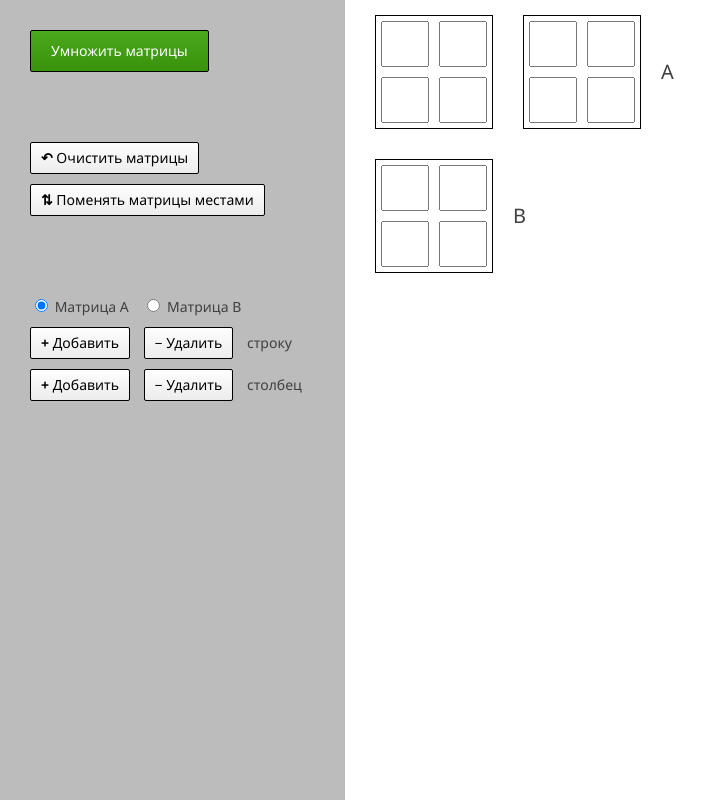
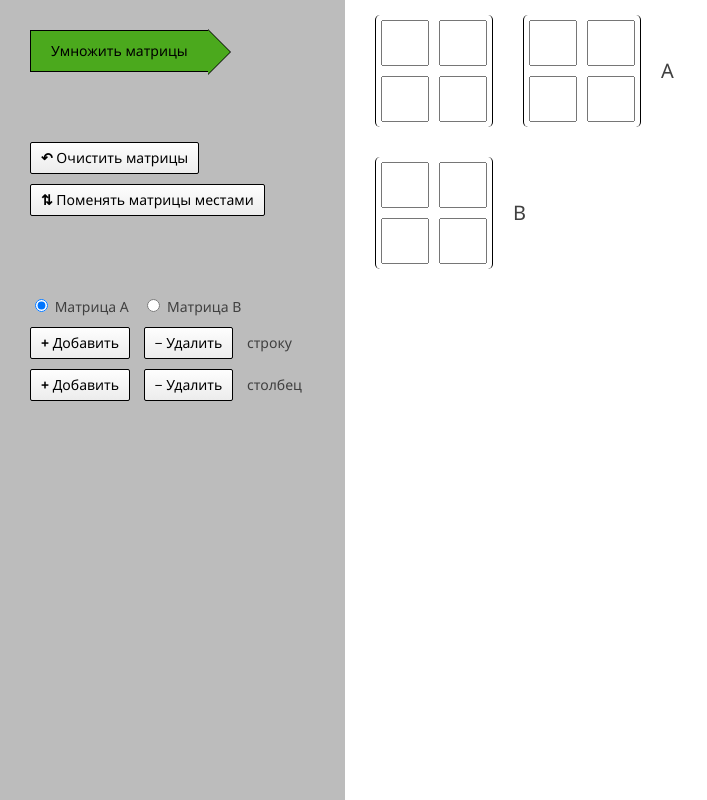
Before and after one commit to Wilin93/kontur-matrix, a plain HTML site: page index.html in a window 1280 px wide. Shown: the whole page, without its empty margins (0-707 px from the left). Drawn offline with Linux system fonts and the light colour scheme.

Commit message:
изменение формы кнопки Умножить матрицы на стрелку, оформление скобок матриц

```diff
--- a/styles/index.css
+++ b/styles/index.css
@@ -56,7 +56,7 @@ body
     line-height: 20px;
 }
 
-.matrix-menu__btn--result
+/*.matrix-menu__btn--result
 {
     display: inline-block;
     border: 1px solid black;
@@ -67,7 +67,7 @@ body
     color: white;
     font:14px "Segoe UI";
     line-height: 20px;
-}
+}*/
 
 .matrix-menu__title
 {
@@ -82,11 +82,11 @@ body
     background: linear-gradient(to bottom, #f2f2f2, #dfdfdf);
 }
 
-.matrix-menu__btn--result:hover
+/*.matrix-menu__btn--result:hover
 {
     background: #317f0b;
     background: linear-gradient(to bottom, #3b8d13, #317f0b);
-}
+}*/
 
 .matrix-menu__btn:active
 {
@@ -94,14 +94,14 @@ body
     border: 1px solid black;
 }
 
-.matrix-menu__btn--result:active
+/*.matrix-menu__btn--result:active
 {
     background: #30760d;
     border: 1px solid black;
-}
+}*/
 
-.matrix-menu__btn:focus,
-.matrix-menu__btn--result:focus
+.matrix-menu__btn:focus
+/*.matrix-menu__btn--result:focus*/
 {
     border:1px solid #5199db;
 }
@@ -133,10 +133,13 @@ body
 .matrix
 {
     display: inline-block;
-    border: 1px solid black;
+    border-radius: 5px;
+    border-left: 1px solid black;
+    border-right: 1px solid black;
     font-size: 0px;
     vertical-align: middle;
 }
+
 
 .matrix-title
 {
@@ -145,3 +148,72 @@ body
     padding-left: 20px;
     vertical-align: middle;
 }
+
+.matrix-menu__btn--result
+{
+display: inline-block;
+    border: 1px solid black;
+    background-color: #f2f2f2;
+    background: #4ba91d;
+    padding: 10px 20px;
+    border-radius: 0em;
+     Обнулить округлости
+  -moz-border-radius: 0em; Обнулить округлости
+  -webkit-border-radius: 0em; Обнулить округлости
+    color: white;
+    font:14px "Segoe UI";
+    line-height: 20px;
+    position: relative;
+}
+
+.matrix-menu__btn--result:after,
+.matrix-menu__btn--result:before {
+	left: 100%;
+	top: 37%;
+	border: solid transparent;
+	content: " ";
+	height: 0;
+	width: 1px;
+	position: absolute;
+}
+.matrix-menu__btn--result:after {
+	border-color: rgba(194, 225, 245, 0);
+	border-left-color: #4ba91d;
+	border-width: 22px;
+	margin-top: -16px;
+}
+ .matrix-menu__btn--result:before {
+border-color: rgba(194, 225, 245, 0);
+	border-left-color: black;
+	border-width: 23px;
+	margin-top: -17px;
+}
+.matrix-menu__btn--result:hover
+{
+    background: #3b8d13;
+
+}
+.matrix-menu__btn--result:active
+{
+    background: #30760d;
+    border: 1px solid black;
+}
+
+.matrix-menu__btn--result:focus
+{
+    border:1px solid #5199db;
+}
+
+.matrix-menu__btn--result:focus:after{
+  border-left-color: #4ba91d;
+}
+.matrix-menu__btn--result:focus:before{
+  border-left-color: #5199db;
+}
+.matrix-menu__btn--result:hover:after{
+  border-left-color: #3b8d13;
+}
+.matrix-menu__btn--result:active:after
+{
+  border-left-color: #30760d;
+}
```
Also changed, not shown: styles/Square_brackets_thin.png (added).
